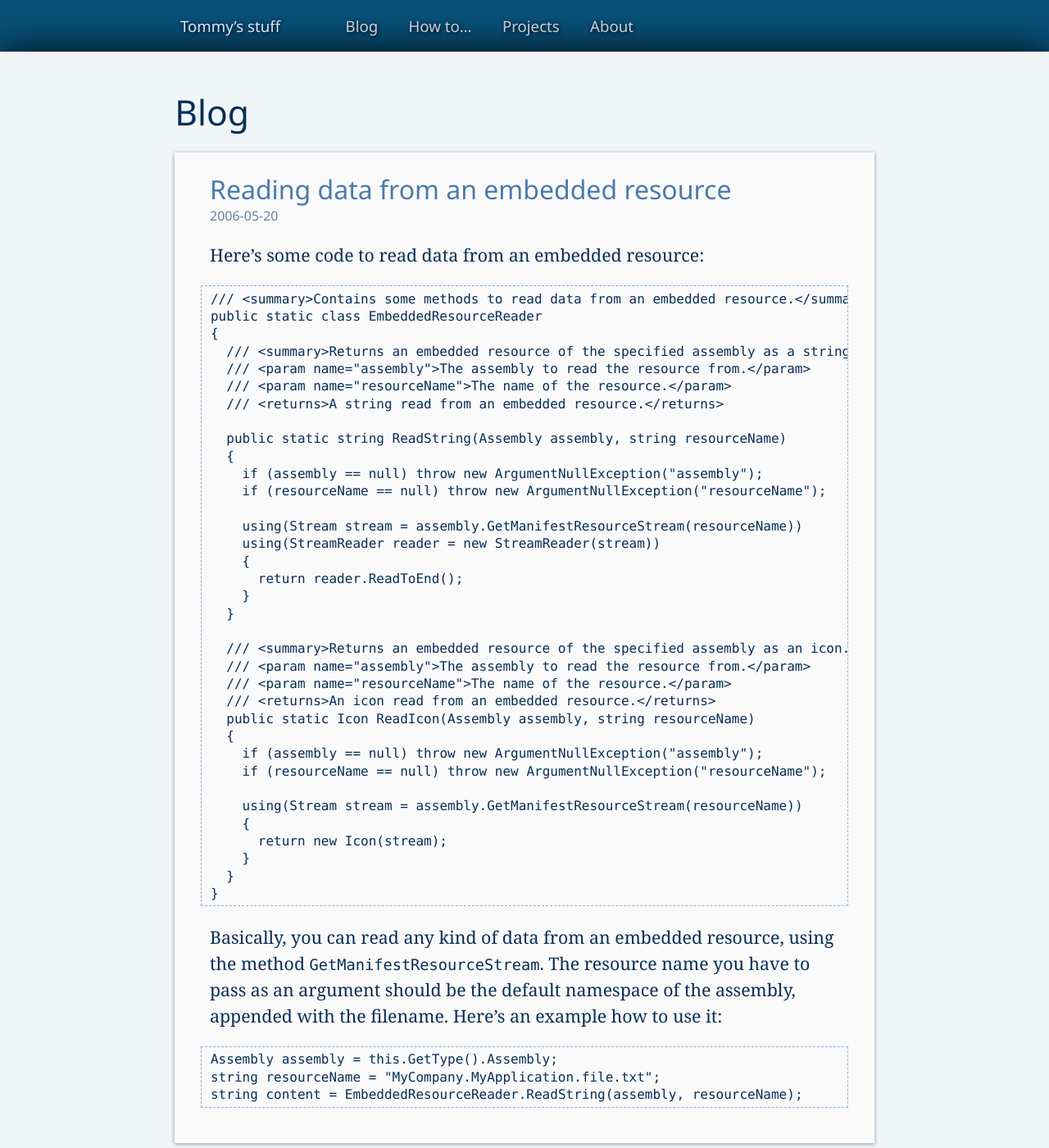
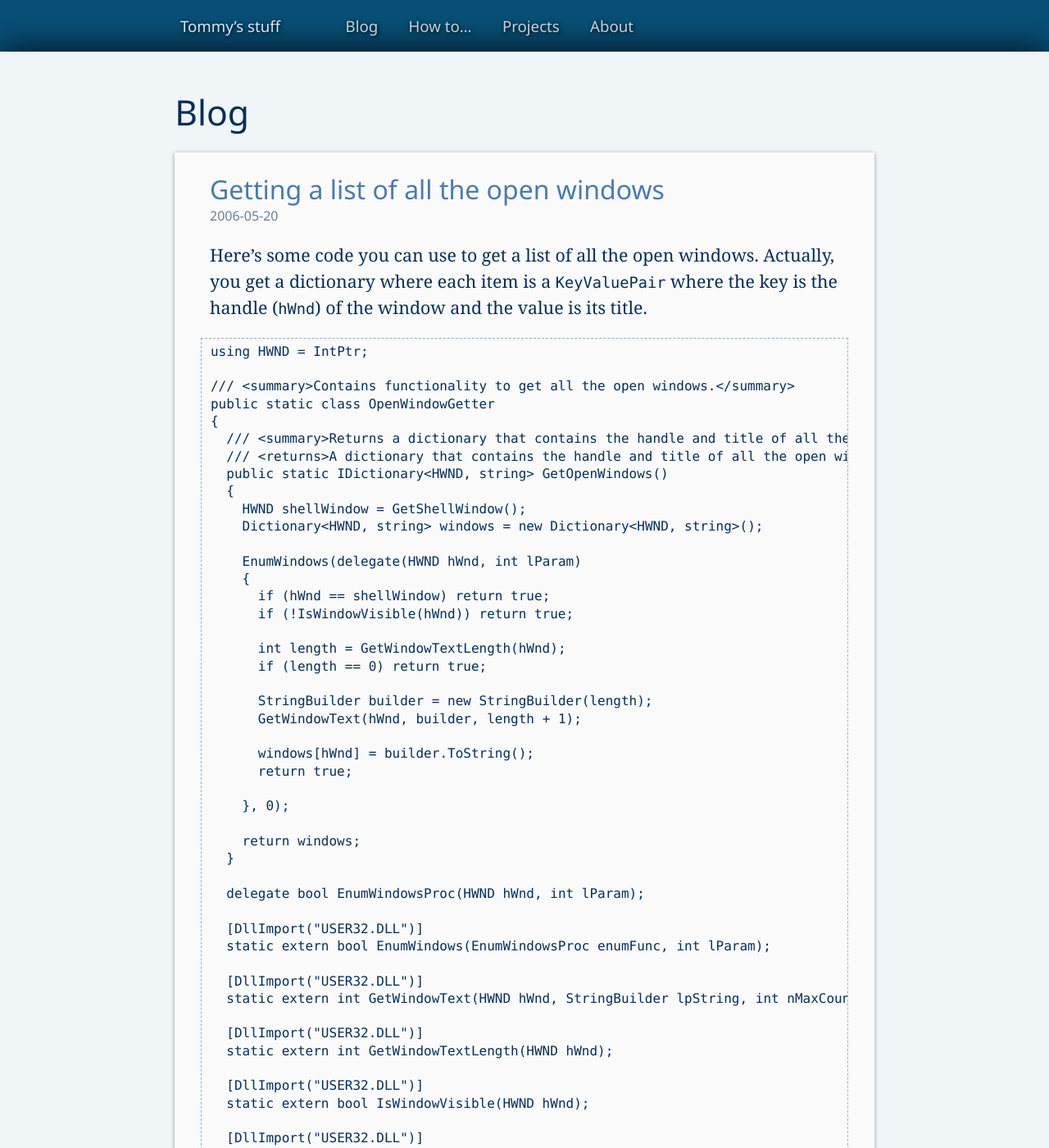
Before and after one commit to tommy-carlier/www.tcx.be, a Jekyll site: the page built from blog/index.html, in a window 1280 px wide and 1400 px high. Shown: the whole window at 82% size. Built offline with Jekyll 4.4.1, drawn with Linux system fonts in a browser that asks for light colours; the list of posts is cut into pages by our own code; some of the changed text lies outside the part shown.

Commit message:
Added post "Getting a list of all the open windows"

````diff
--- /dev/null
+++ b/_posts/2006-05-20-list-open-windows.md
@@ -0,0 +1,69 @@
+---
+layout: post
+title: Getting a list of all the open windows
+---
+
+Here’s some code you can use to get a list of all the open windows. Actually, you get a dictionary where each item is a `KeyValuePair` where the key is the handle (`hWnd`) of the window and the value is its title.
+
+```csharp
+using HWND = IntPtr;
+
+/// <summary>Contains functionality to get all the open windows.</summary>
+public static class OpenWindowGetter
+{
+  /// <summary>Returns a dictionary that contains the handle and title of all the open windows.</summary>
+  /// <returns>A dictionary that contains the handle and title of all the open windows.</returns>
+  public static IDictionary<HWND, string> GetOpenWindows()
+  {
+    HWND shellWindow = GetShellWindow();
+    Dictionary<HWND, string> windows = new Dictionary<HWND, string>();
+
+    EnumWindows(delegate(HWND hWnd, int lParam)
+    {
+      if (hWnd == shellWindow) return true;
+      if (!IsWindowVisible(hWnd)) return true;
+
+      int length = GetWindowTextLength(hWnd);
+      if (length == 0) return true;
+
+      StringBuilder builder = new StringBuilder(length);
+      GetWindowText(hWnd, builder, length + 1);
+
+      windows[hWnd] = builder.ToString();
+      return true;
+
+    }, 0);
+
+    return windows;
+  }
+
+  delegate bool EnumWindowsProc(HWND hWnd, int lParam);
+
+  [DllImport("USER32.DLL")]
+  static extern bool EnumWindows(EnumWindowsProc enumFunc, int lParam);
+
+  [DllImport("USER32.DLL")]
+  static extern int GetWindowText(HWND hWnd, StringBuilder lpString, int nMaxCount);
+
+  [DllImport("USER32.DLL")]
+  static extern int GetWindowTextLength(HWND hWnd);
+
+  [DllImport("USER32.DLL")]
+  static extern bool IsWindowVisible(HWND hWnd);
+
+  [DllImport("USER32.DLL")]
+  static extern IntPtr GetShellWindow();
+}
+```
+
+And here’s some code that uses it:
+
+```csharp
+foreach(KeyValuePair<IntPtr, string> window in OpenWindowGetter.GetOpenWindows())
+{
+  IntPtr handle = window.Key;
+  string title = window.Value;
+
+  Console.WriteLine("{0}: {1}", handle, title);
+}
+```
--- a/how-to/index.html
+++ b/how-to/index.html
@@ -44,7 +44,7 @@ title: How to…
       <li><a href="{% post_url 2004-12-25-paint-control-onto-graphics %}">Painting a Control onto a Graphics object</a></li>
       <li><a href="{% post_url 2005-08-20-copy-html-to-clipboard %}">Copying an HTML-fragment to the clipboard</a></li>
       <li><a href="{% post_url 2006-02-18-screen-capture %}">Capturing a screen region to the clipboard</a></li>
-      <li>Getting a list of all open windows</li>
+      <li><a href="{% post_url 2006-05-20-list-open-windows %}">Getting a list of all the open windows</a></li>
       <li>Making your password TextBox more secure</li>
     </ul>
   </article>
````
